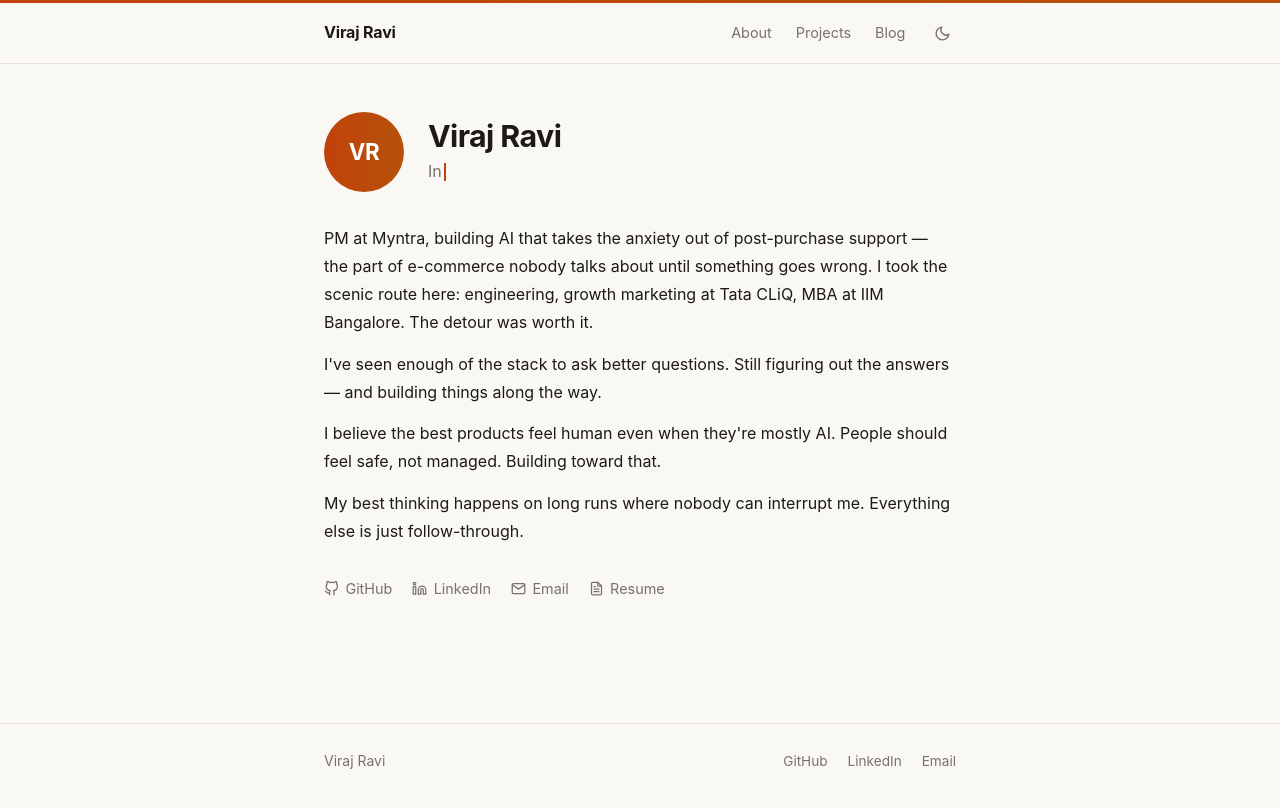
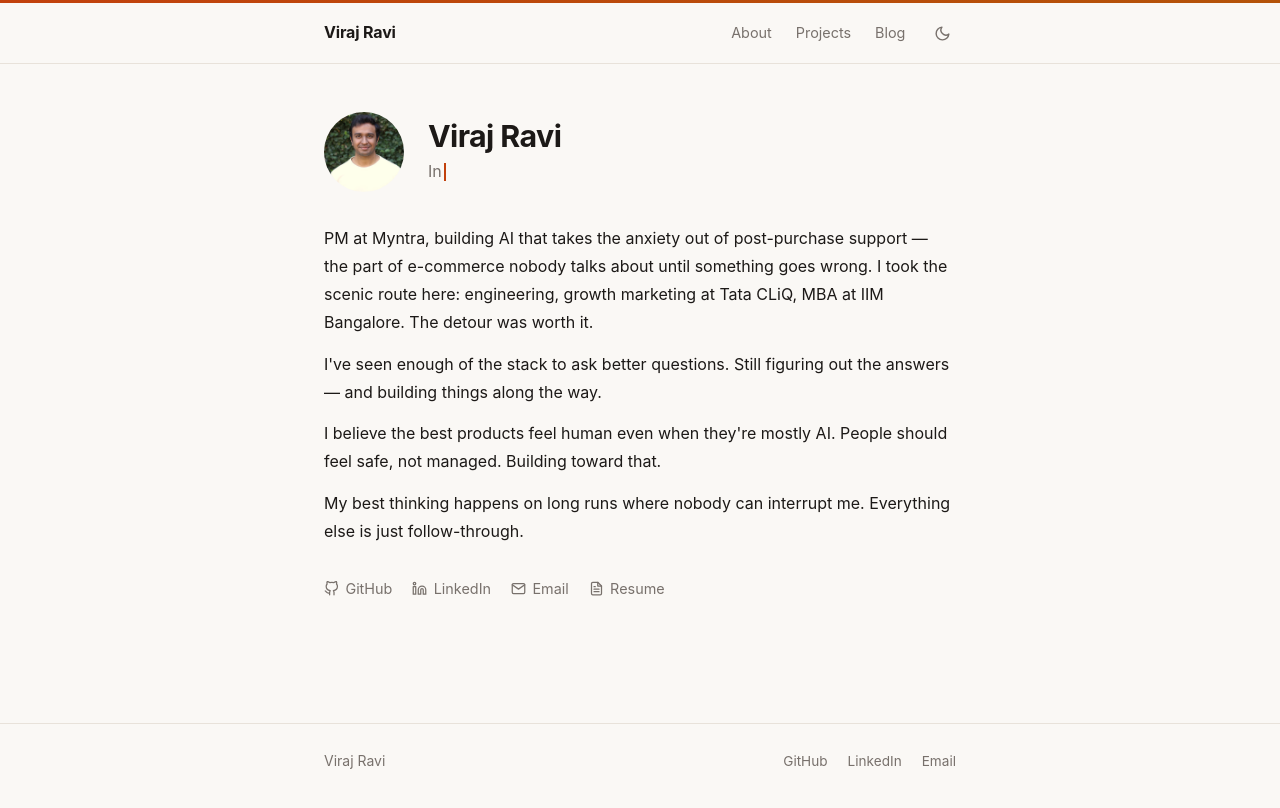
Before and after one commit to viraj412/viraj412.github.io, a Jekyll site: the page built from index.html, in a window 1280 px wide. Shown: the top 808 px of the page. Built offline with Jekyll 4.4.1, drawn with Linux system fonts in a browser that asks for light colours.

Commit message:
Add profile photo

```diff
--- a/index.html
+++ b/index.html
@@ -5,7 +5,7 @@ title: Viraj Ravi
 
 <!-- Hero -->
 <section class="hero">
-  <div class="hero-avatar-placeholder">VR</div>
+  <img src="/assets/viraj.jpg" alt="Viraj Ravi" class="hero-avatar" />
   <div class="hero-text">
     <h1>Viraj Ravi</h1>
     <p class="tagline-wrap">
```
Also changed, not shown: assets/viraj.jpg (added), 2 other files.
